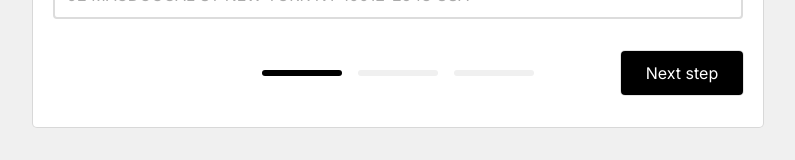
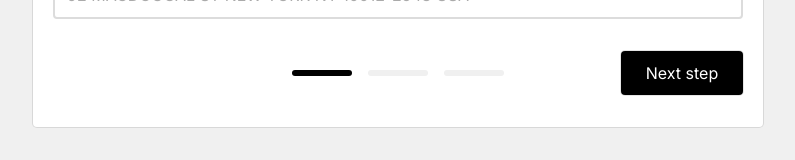
Before and after one commit to nelrnd/react-cv-application, a React (Create React App) app: page / in a window 1280 px wide. Shown: the part 552-712 px from the top of the page, without its empty margins (242-1037 px from the left). Built offline with nearby package versions, Linux system fonts and the light colour scheme.

Commit message:
Make progress bar bars smaller

```diff
--- a/src/styles.css
+++ b/src/styles.css
@@ -169,7 +169,7 @@ button.secondary {
 
 .multi-step-form-control .progress-bar .bar {
   height: 6px;
-  max-width: 80px;
+  max-width: 60px;
   flex: 1;
   background-color: #f0f0f0;
   border-radius: 3px;
```
